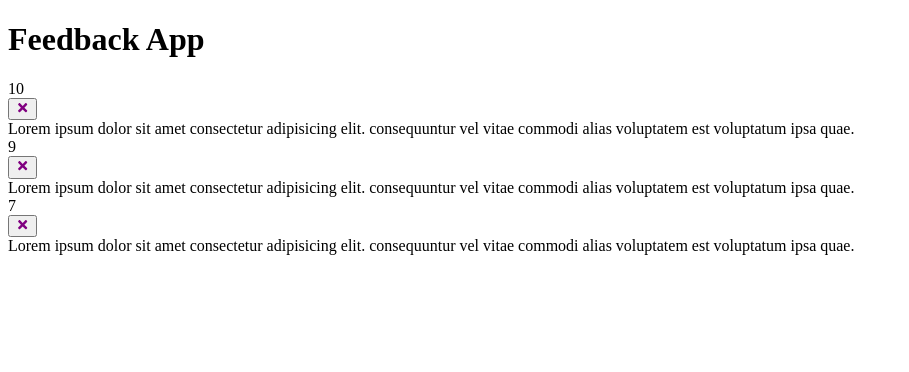
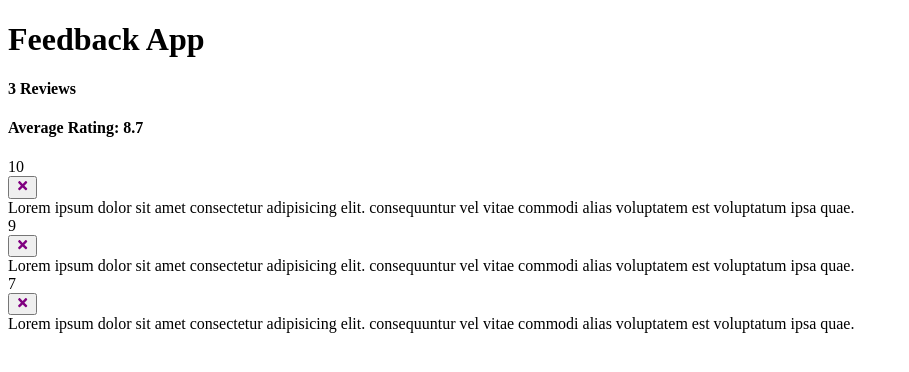
Before and after one commit to codeherbert/feedback-app-plus, a React (Create React App) app: page / in a window 1280 px wide. Shown: the top 372 px of the page, without its empty margins (0-909 px from the left). Built offline with nearby package versions, Linux system fonts and the light colour scheme.

Commit message:
create FeedbackStats component and functionality

```diff
--- a/src/App.js
+++ b/src/App.js
@@ -2,6 +2,7 @@
 import Header from './components/Header';
 import FeedbackList from './components/FeedbackList';
 import FeedbackData from './data/FeedbackData';
+import FeedbackStats from './components/FeedbackStats';
 
 function App() {
   const [feedback, setFeedback] = useState(FeedbackData);
@@ -15,7 +16,10 @@
   return (
     <>
       <Header />
-      <FeedbackList feedback={feedback} handleDelete={deleteFeedback} />
+      <div className="container">
+        <FeedbackStats feedback={feedback} />
+        <FeedbackList feedback={feedback} handleDelete={deleteFeedback} />
+      </div>
     </>
   );
 }
--- /dev/null
+++ b/src/components/FeedbackStats.js
@@ -0,0 +1,19 @@
+import React from 'react';
+
+function FeedbackStats({feedback}) {
+    // Calculate ratings average
+    let average = feedback.reduce((acc, cur) => {
+        return acc + cur.rating
+    }, 0) / feedback.length
+
+    average = average.toFixed(1).replace(/[.,]0$/, '');
+
+    return (
+        <div className="feedback-stats">
+            <h4>{feedback.length} Reviews</h4>
+            <h4>Average Rating: {isNaN(average) ? 0 : average}</h4>
+        </div>
+    )
+}
+
+export default FeedbackStats;
```
